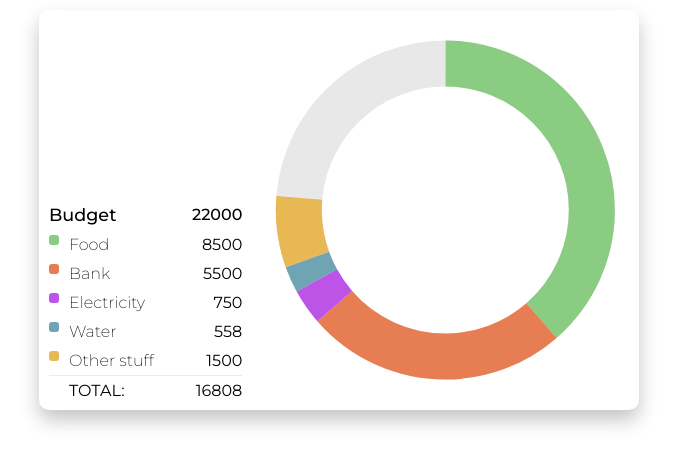
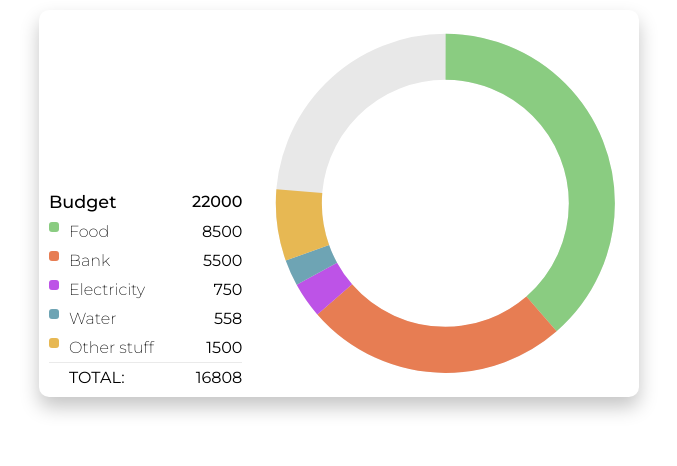
Before and after one commit to irosgrim/budgetplanner, a React (Create React App) app: page / in a window 1280 px wide. Shown: the top 466 px of the page, without its empty margins (301-978 px from the left). Built offline with nearby package versions, Linux system fonts and the light colour scheme.

Commit message:
info box resizing

```diff
--- a/src/styles/App.css
+++ b/src/styles/App.css
@@ -41,9 +41,7 @@ h3 {
 
 .chart {
   width: 600px;
-  height: 400px;
   max-width: 600px;
-  max-height: 400px;
   margin: 10px auto;
   border-radius: 10px;
   background-color: #ffffff;
```
